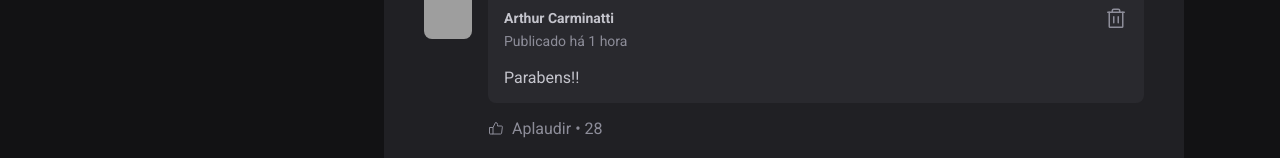
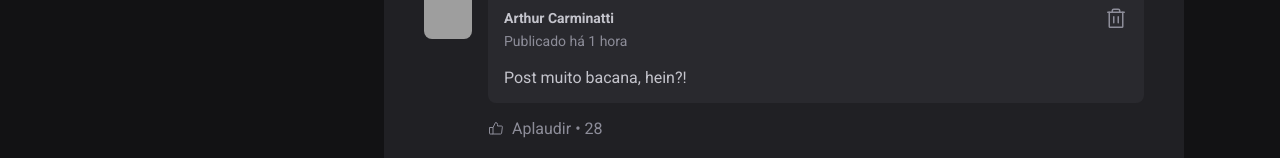
Before and after one commit to arthur-carminatti/01-reactJs, a React (Vite) app: page / in a window 1280 px wide. Shown: the part 635-793 px from the top of the page. Built offline with nearby package versions, Linux system fonts and the light colour scheme; grey boxes are pictures that could not be loaded.

Commit message:
Inserting comments with declarative programming

```diff
--- a/src/components/Comment.jsx
+++ b/src/components/Comment.jsx
@@ -2,7 +2,7 @@
 import { Avatar } from './Avatar';
 import styles from './Comment.module.css';
 
-export function Comment() {
+export function Comment({ content }) {
     return (
         <div className={styles.comment}>
             <Avatar hasBorder={false} src="https://github.com/arthur-carminatti.png" alt="" />
@@ -18,10 +18,9 @@
                         <button title='Deletar Comentário'>
                             <Trash size={24} />
                         </button>
+                    </header>
 
-
-                    </header>
-                    <p>Parabens!!</p>
+                    <p>{content}</p>
                 </div>
 
                 <footer>
--- a/src/components/Post.jsx
+++ b/src/components/Post.jsx
@@ -9,9 +9,10 @@
 
 export function Post({ author, publishedAt, content }) {
     const [comments, setComments] = useState([
-        1,
-        2
+        'Post muito bacana, hein?!'
     ])
+
+    const [newCommentText, setNewCommentText] = useState('')
 
     const publishedDateFormatted = format(publishedAt, "d 'de' LLLL 'às' HH:mm'h'", {
         locale: ptBR,
@@ -25,7 +26,12 @@
     function handleCreateNewComment() {
         event.preventDefault()
 
-        setComments([...comments, comments.length + 1])
+        setComments([...comments, newCommentText])
+        setNewCommentText('')
+    }
+
+    function handleNewCommentChange() {
+        setNewCommentText(event.target.value)
     }
 
     return (
@@ -54,23 +60,25 @@
                 })}
             </div>
 
-            <form className={styles.commentForm}>
-
+            <form onSubmit={handleCreateNewComment} className={styles.commentForm}>
                 <strong>Deixe seu feedback</strong>
 
                 <textarea
+                    name="comment"
                     placeholder='Deixe um comentário'
+                    value={newCommentText}
+                    onChange={handleNewCommentChange}
                 />
 
                 <footer>
-                    <button onClick={handleCreateNewComment} type='submit'>Publicar</button>
+                    <button type='submit'>Publicar</button>
                 </footer>
 
             </form>
 
             <div className={styles.commentList}>
                 {comments.map(comment => {
-                    return <Comment />
+                    return <Comment content={comment} />
                 })}
             </div>
         </article>
```
